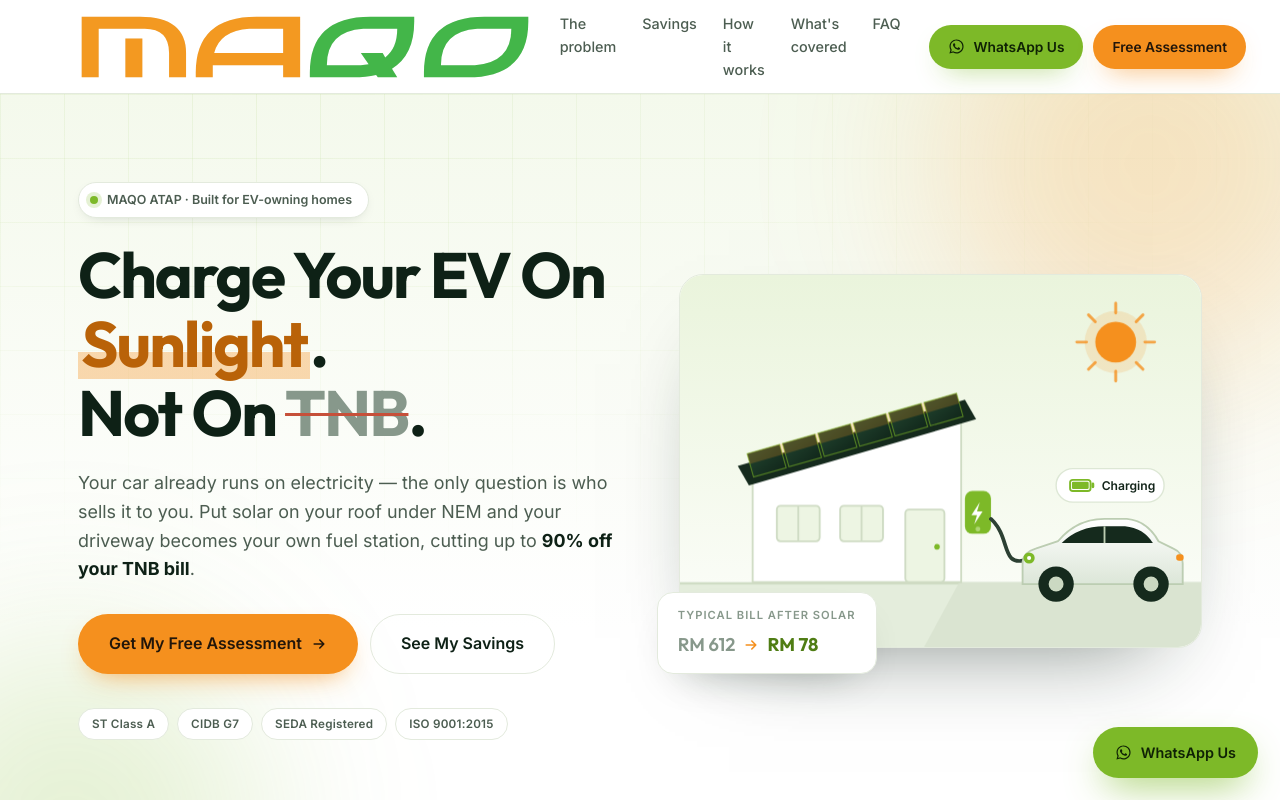
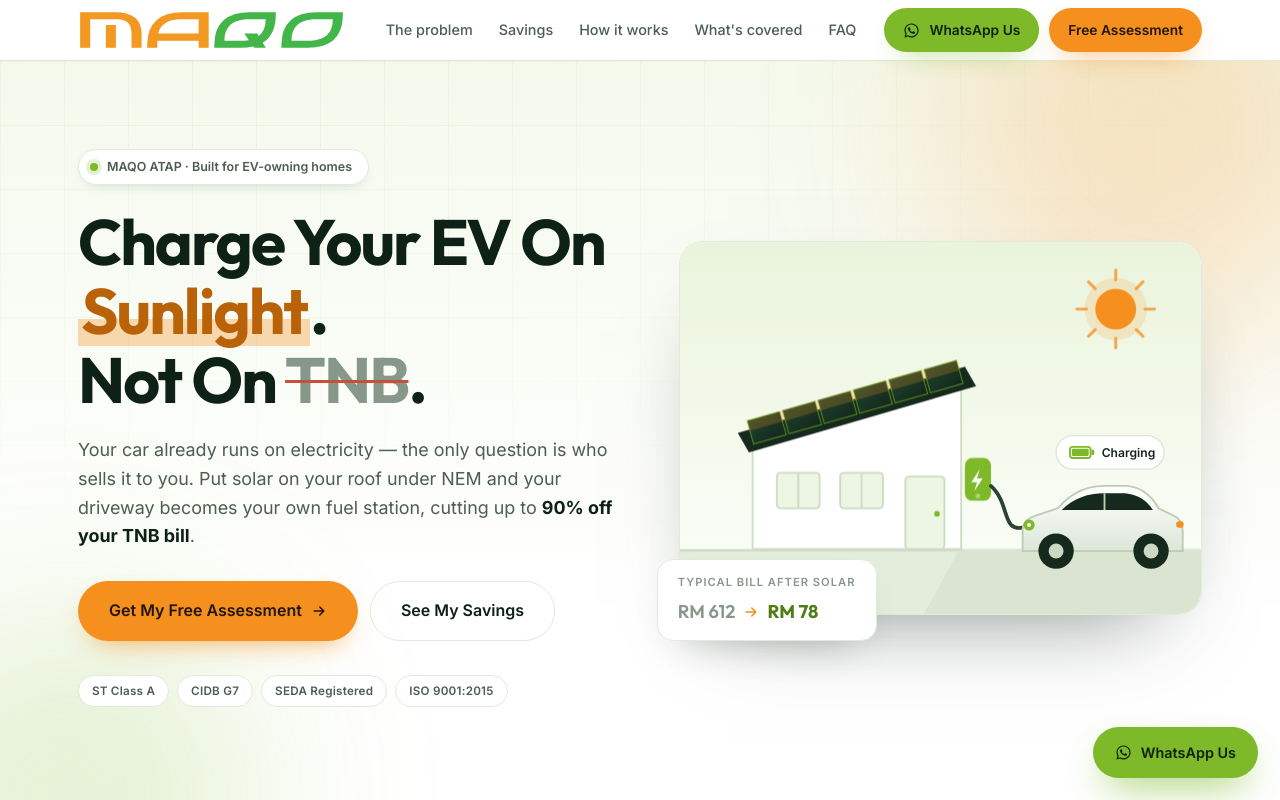
Before and after one commit to FrontierXmaqo/landingpage, a Next.js app: page /ev in a window 1280 px wide. Shown: the top 800 px of the page. Built offline with nearby package versions, Linux system fonts and the light colour scheme.

Commit message:
edit logo

```diff
--- a/app/(ev)/ev/globals.css
+++ b/app/(ev)/ev/globals.css
@@ -112,8 +112,8 @@
 .link-arrow:hover{gap:12px; border-color:var(--green);}
 
 /* ---------- MAQO wordmark (image) ---------- */
-.maqo-img{height:68px; width:auto; display:block;}
-.foot-brand .maqo-img{height:60px;}
+.maqo-img{height:40px; width:auto; display:block;}
+.foot-brand .maqo-img{height:52px;}
 
 /* ---------- Header ---------- */
 header{
@@ -390,6 +390,7 @@
 .form-points li::before{content:"✓"; color:var(--green); font-weight:700;}
 form{background:var(--paper); border-radius:var(--r-lg); padding:34px; box-shadow:var(--shadow-lg);}
 .form-row{display:grid; grid-template-columns:1fr 1fr; gap:16px;}
+.form-row-name{grid-template-columns:110px 1fr 1fr;}
 form .field{margin-bottom:16px;}
 form input, form select{
   width:100%; background:var(--paper); border:1.5px solid var(--line); color:var(--text);
@@ -433,6 +434,7 @@
 /* ---------- Responsive ---------- */
 @media (max-width: 1080px){
   .nav-links{display:none;}
+  .nav-actions{margin-left:auto;}
   .band-grid{grid-template-columns:repeat(2,1fr); gap:24px 32px;}
   .pillars{grid-template-columns:repeat(2,1fr);}
 }
@@ -455,9 +457,12 @@
   form{padding:24px;}
 }
 @media (max-width: 560px){
-  .nav-actions .btn-whatsapp span, .wa-float span{display:none;}
+  .wa-float span{display:none;}
   .wa-float{padding:16px; right:16px; bottom:16px;}
+  .nav{gap:12px; padding:8px 16px;}
+  .nav-actions{gap:8px;}
+  .nav-actions .btn-whatsapp{display:none;}
   .nav-actions .btn{padding:10px 15px;}
-  .maqo-img{height:48px;}
+  .maqo-img{height:32px;}
   .res-long{flex-direction:column; gap:16px;}
 }
--- a/app/(ev)/ev/page.tsx
+++ b/app/(ev)/ev/page.tsx
@@ -918,7 +918,7 @@
             </div>
             <div className="form-row form-row-name">
               <div className="field">
-                <label htmlFor="fsalutation">Title</label>
+                <label htmlFor="fsalutation">Salutation</label>
                 <select id="fsalutation" name="fsalutation" defaultValue="" disabled={submitting}>
                   <option value="">—</option>
                   <option>Mr</option>
@@ -979,7 +979,6 @@
                   <option>Above RM1,500</option>
                 </select>
               </div>
-            <div className="form-row">
               <div className="field">
                 <label htmlFor="fprop">Property type *</label>
                 <select id="fprop" name="fprop" required defaultValue="" disabled={submitting}>
@@ -992,6 +991,8 @@
                   <option>Apartment / Condo (landed access)</option>
                 </select>
               </div>
+            </div>
+            <div className="form-row">
               <div className="field">
                 <label htmlFor="felectric">Electric supply</label>
                 <select id="felectric" name="felectric" defaultValue="" disabled={submitting}>
@@ -1001,7 +1002,6 @@
                   <option>Unsure</option>
                 </select>
               </div>
-            </div>
               <div className="field">
                 <label htmlFor="flang">Preferred language</label>
                 <select id="flang" name="flang" defaultValue="English" disabled={submitting}>
```
